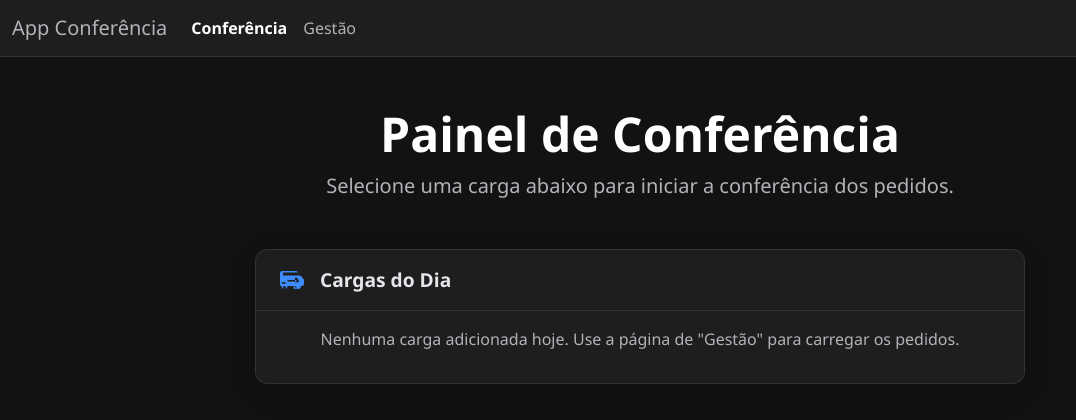
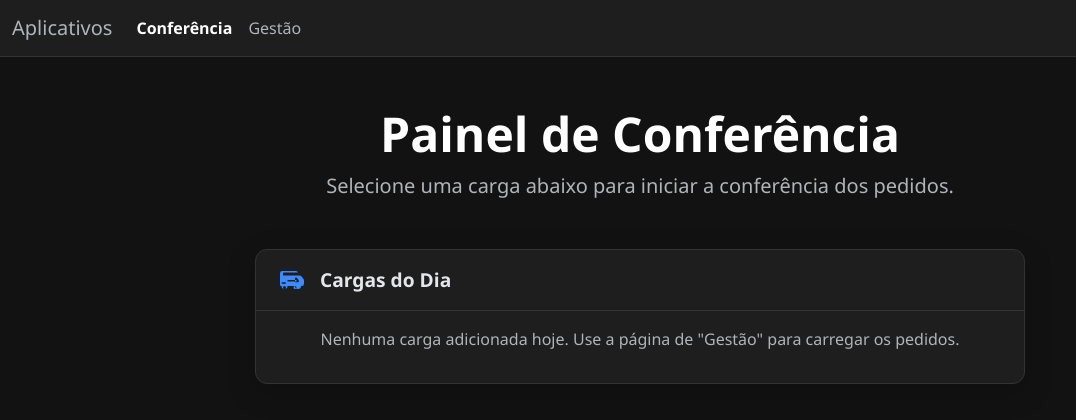
Before and after one commit to Luangscruznfe/conferencia-confie, a Flask app: page /conferencia/ in a window 1280 px wide. Shown: the top 420 px of the page, without its empty margins (0-1076 px from the left). Run offline with Flask 3, Linux system fonts and the light colour scheme; data that the repository does not hold is empty; some libraries are stand-ins or nearby versions.

Commit message:
chore: alterar nome do botão App Conferência para Aplicativos

```diff
--- a/templates/conferencia.html
+++ b/templates/conferencia.html
@@ -131,7 +131,7 @@
 
 <nav class="navbar navbar-expand-lg navbar-dark navbar-custom">
     <div class="container-fluid">
-        <a class="navbar-brand" href="/">App Conferência</a>
+        <a class="navbar-brand" href="/">Aplicativos</a>
         <button class="navbar-toggler" type="button" data-bs-toggle="collapse" data-bs-target="#navbarNav" aria-controls="navbarNav" aria-expanded="false" aria-label="Toggle navigation">
             <span class="navbar-toggler-icon"></span>
         </button>
```
